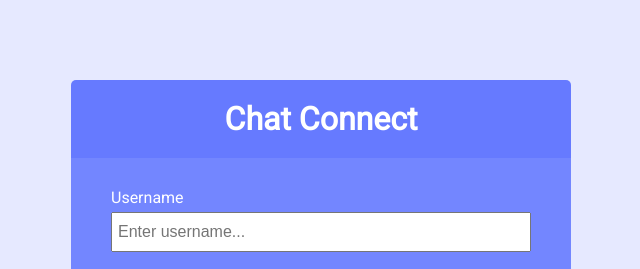
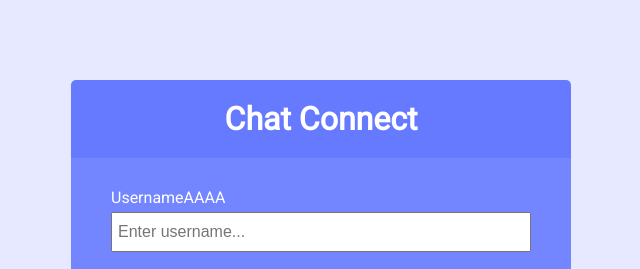
Before and after one commit to remo285/connectchat, a website: page public/index.html in a window 1280 px wide. Shown: the top 269 px of the page, 319-959 px from the left. Drawn offline with Linux system fonts and the light colour scheme.

Commit message:
esta es la definitiva

```diff
--- a/public/index.html
+++ b/public/index.html
@@ -19,7 +19,7 @@
 		<main class="join-main">
 			<form action="chat.html">
 				<div class="form-control">
-					<label for="username">Username</label>
+					<label for="username">UsernameAAAA</label>
 					<input type="text" name="username" id="username" placeholder="Enter username..." required />
 				</div>
 				<div class="form-control">
```
